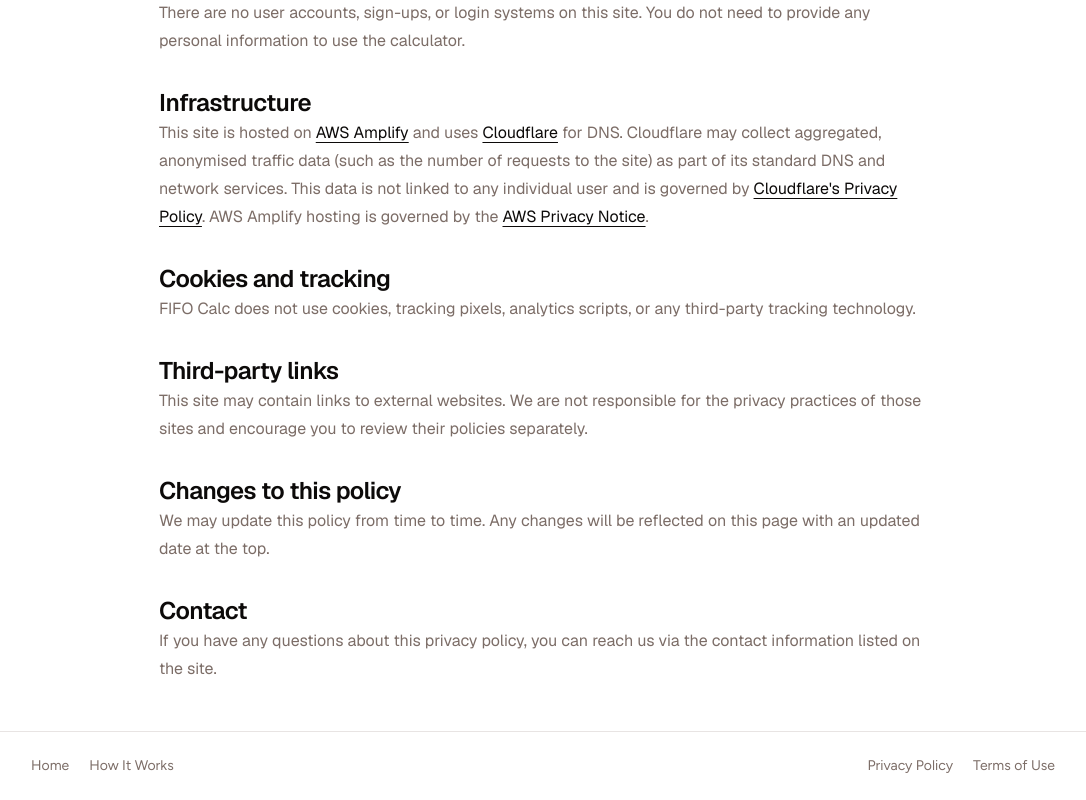
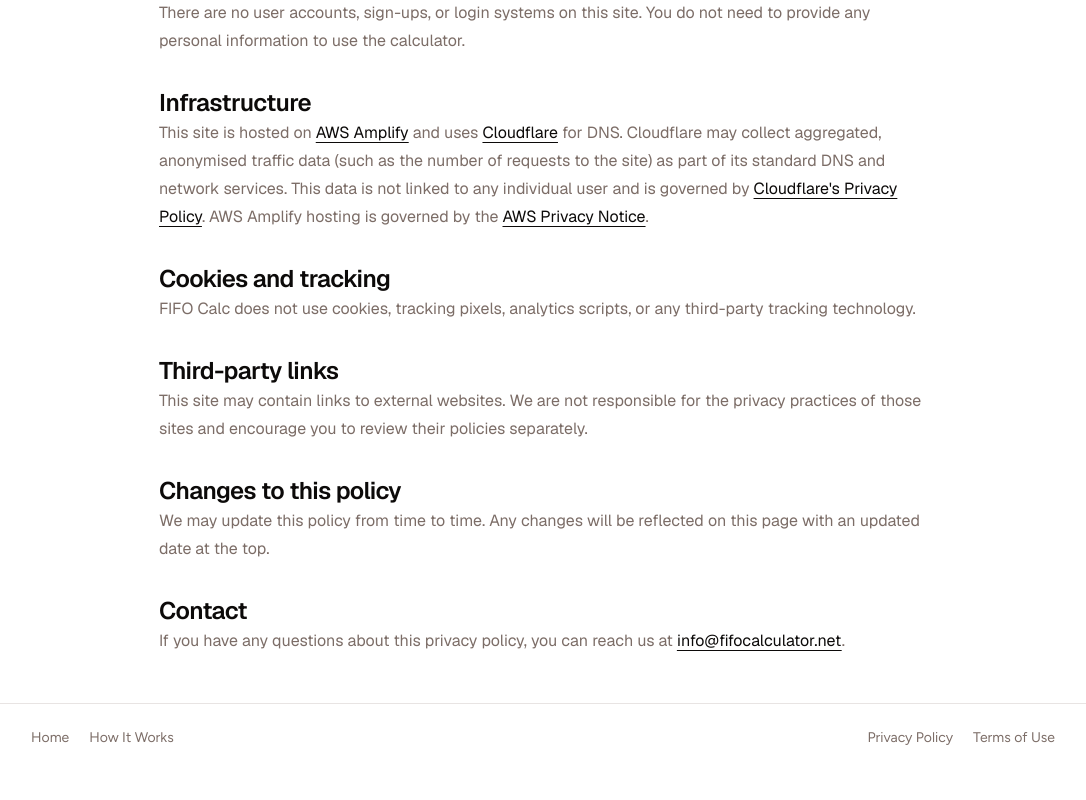
Before and after one commit to shameylynam/fifo-calc, a Next.js app: page /privacy-policy in a window 1280 px wide. Shown: the part 558-1358 px from the top of the page, without its empty margins (97-1183 px from the left). After the commit the page ends 1330 px from the top, so only its background shows below. Built offline with nearby package versions, Linux system fonts and the light colour scheme.

Commit message:
fix: replace contact page reference with email address in privacy policy
Agent-Logs-Url: https://github.com/shameylynam/fifo-calc/sessions/14c08413-0f83-4614-a5f6-0de22f9e1b99

Co-authored-by: shameylynam <223403834+shameylynam@users.noreply.github.com>

```diff
--- a/src/app/privacy-policy/page.tsx
+++ b/src/app/privacy-policy/page.tsx
@@ -98,7 +98,8 @@ export default function PrivacyPolicy() {
       <h2>Contact</h2>
       <p>
         If you have any questions about this privacy policy, you can reach us
-        via the contact information listed on the site.
+        at{" "}
+        <a href="mailto:info@fifocalculator.net">info@fifocalculator.net</a>.
       </p>
     </TextPageLayout>
   );
```
